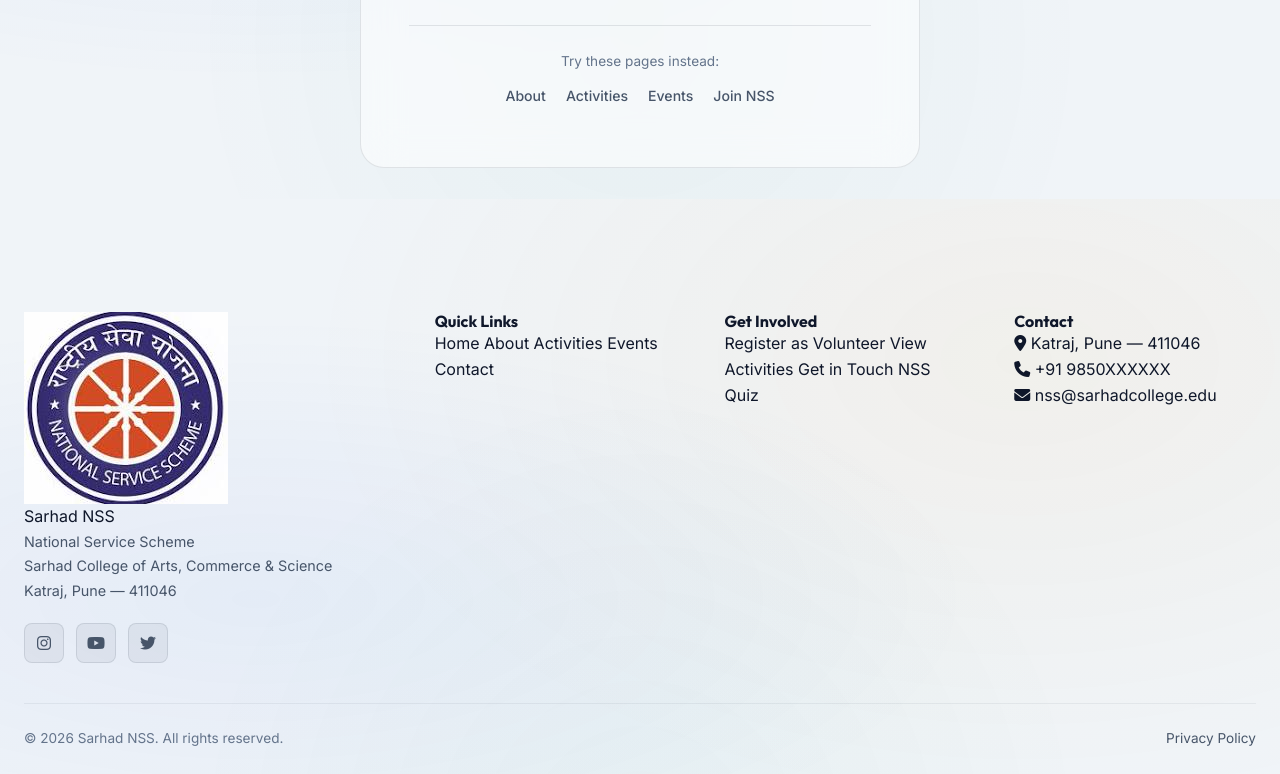
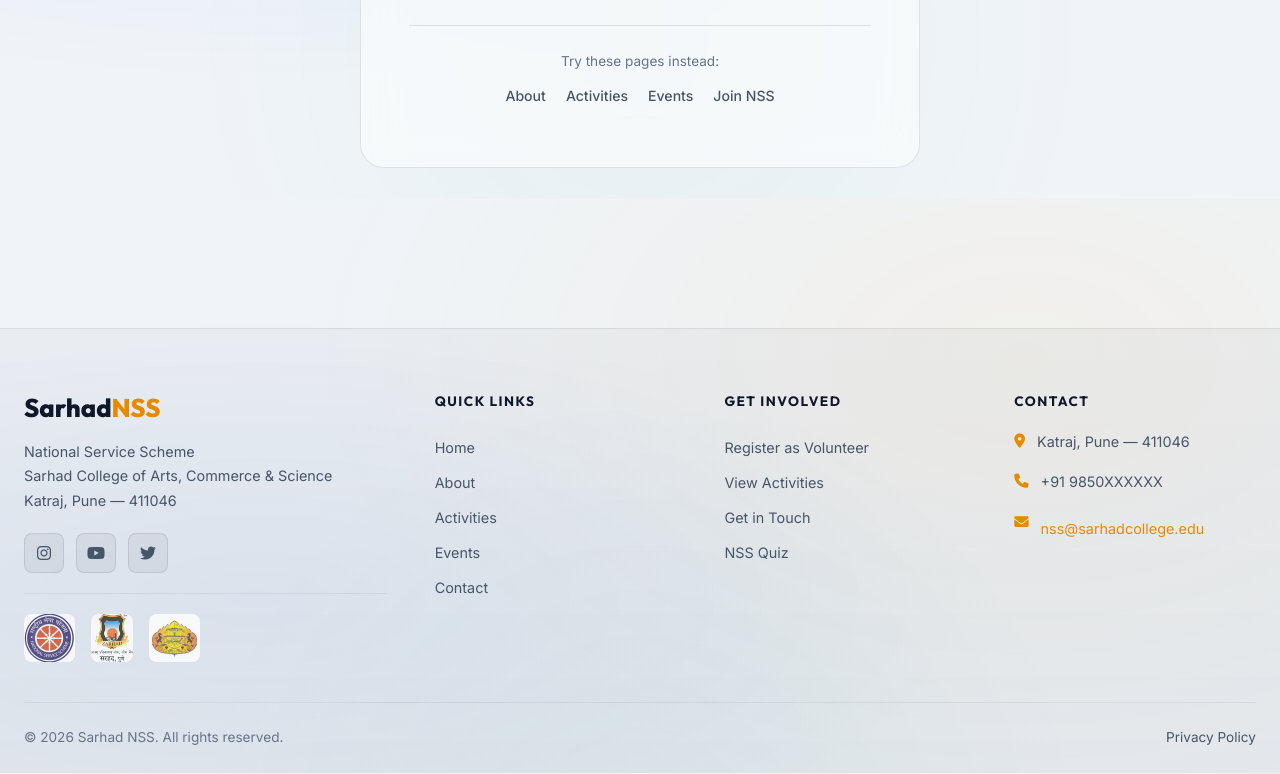
Before and after one commit to abhishek-balsure/NSS-Website, a plain HTML site: page 404.html in a window 1280 px wide. Shown: the part 601-1375 px from the top of the page. Drawn offline with Linux system fonts and the light colour scheme.

Commit message:
Refactor footer structure and enhance contact information layout

```diff
--- a/404.html
+++ b/404.html
@@ -228,22 +228,24 @@
         </section>
     </main>
 
-    <footer class="footer">
+    <footer class="site-footer">
         <div class="container">
             <div class="footer-grid">
                 <div class="footer-brand">
-                    <div class="footer-logo">
-                        <div class="logo-icon"><img src="logos/nss.jpg" alt="NSS Logo"></div>
-                        Sarhad <span>NSS</span>
-                    </div>
+                    <h3>Sarhad<span>NSS</span></h3>
                     <p>National Service Scheme<br>Sarhad College of Arts, Commerce &amp; Science<br>Katraj, Pune &mdash; 411046</p>
                     <div class="footer-social">
                         <a href="#" aria-label="Instagram" title="Instagram"><i class="fab fa-instagram"></i></a>
                         <a href="#" aria-label="YouTube" title="YouTube"><i class="fab fa-youtube"></i></a>
                         <a href="#" aria-label="Twitter" title="Twitter"><i class="fab fa-twitter"></i></a>
                     </div>
+                    <div class="footer-logos-strip">
+                        <img src="logos/nss.jpg" alt="NSS Logo" title="NSS">
+                        <img src="logos/clg.jpg" alt="Sarhad College Logo" title="Sarhad College">
+                        <img src="logos/sppu.jpg" alt="SPPU Logo" title="SPPU">
+                    </div>
                 </div>
-                <div class="footer-links">
+                <div class="footer-col">
                     <h4>Quick Links</h4>
                     <a href="index.html">Home</a>
                     <a href="aboutus.html">About</a>
@@ -251,18 +253,27 @@
                     <a href="events.html">Events</a>
                     <a href="contactus.html">Contact</a>
                 </div>
-                <div class="footer-links">
+                <div class="footer-col">
                     <h4>Get Involved</h4>
                     <a href="register.html">Register as Volunteer</a>
                     <a href="activities.html">View Activities</a>
                     <a href="contactus.html">Get in Touch</a>
                     <a href="quiz.html">NSS Quiz</a>
                 </div>
-                <div class="footer-contact">
+                <div class="footer-col">
                     <h4>Contact</h4>
-                    <p><i class="fas fa-map-marker-alt"></i> Katraj, Pune &mdash; 411046</p>
-                    <p><i class="fas fa-phone"></i> +91 9850XXXXXX</p>
-                    <p><i class="fas fa-envelope"></i> nss@sarhadcollege.edu</p>
+                    <div class="contact-item">
+                        <i class="fas fa-map-marker-alt"></i>
+                        <p>Katraj, Pune &mdash; 411046</p>
+                    </div>
+                    <div class="contact-item">
+                        <i class="fas fa-phone"></i>
+                        <p>+91 9850XXXXXX</p>
+                    </div>
+                    <div class="contact-item">
+                        <i class="fas fa-envelope"></i>
+                        <p><a href="mailto:nss@sarhadcollege.edu" style="color: var(--accent);">nss@sarhadcollege.edu</a></p>
+                    </div>
                 </div>
             </div>
             <div class="footer-bottom">
```
